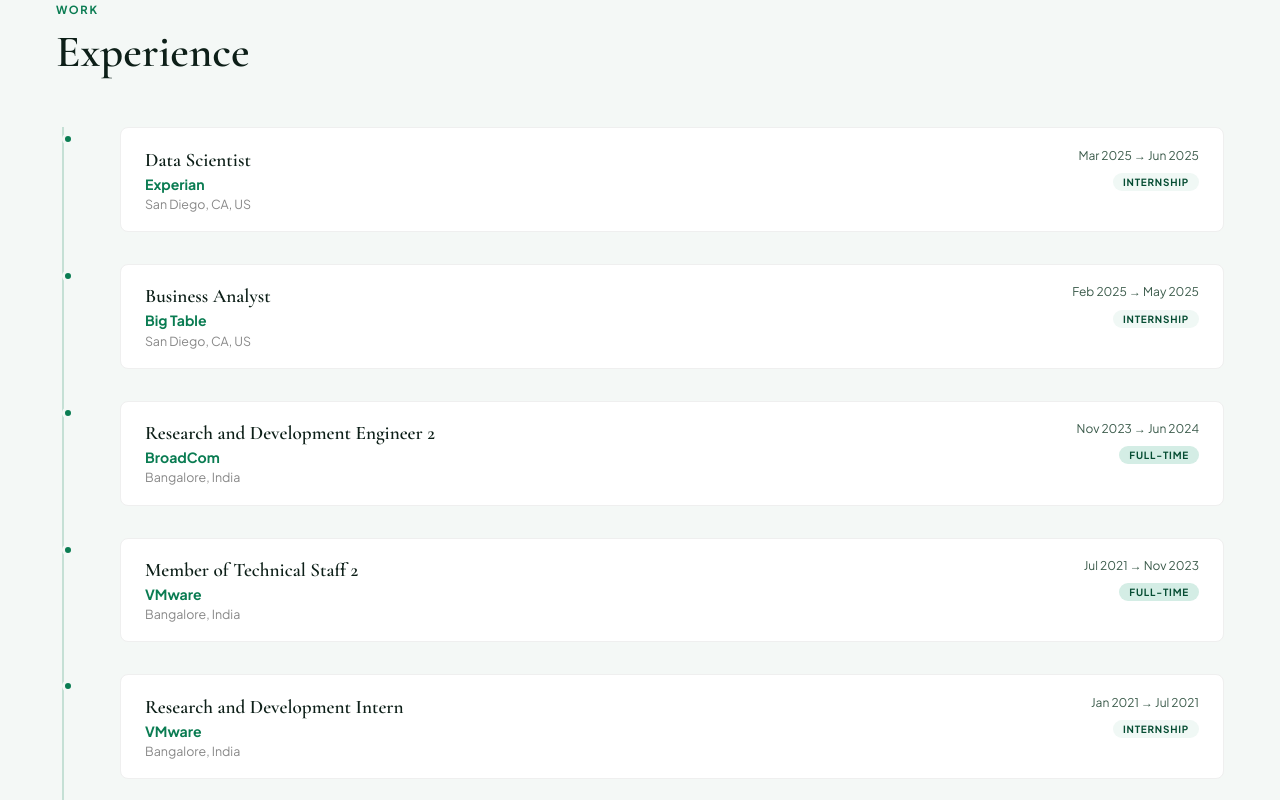
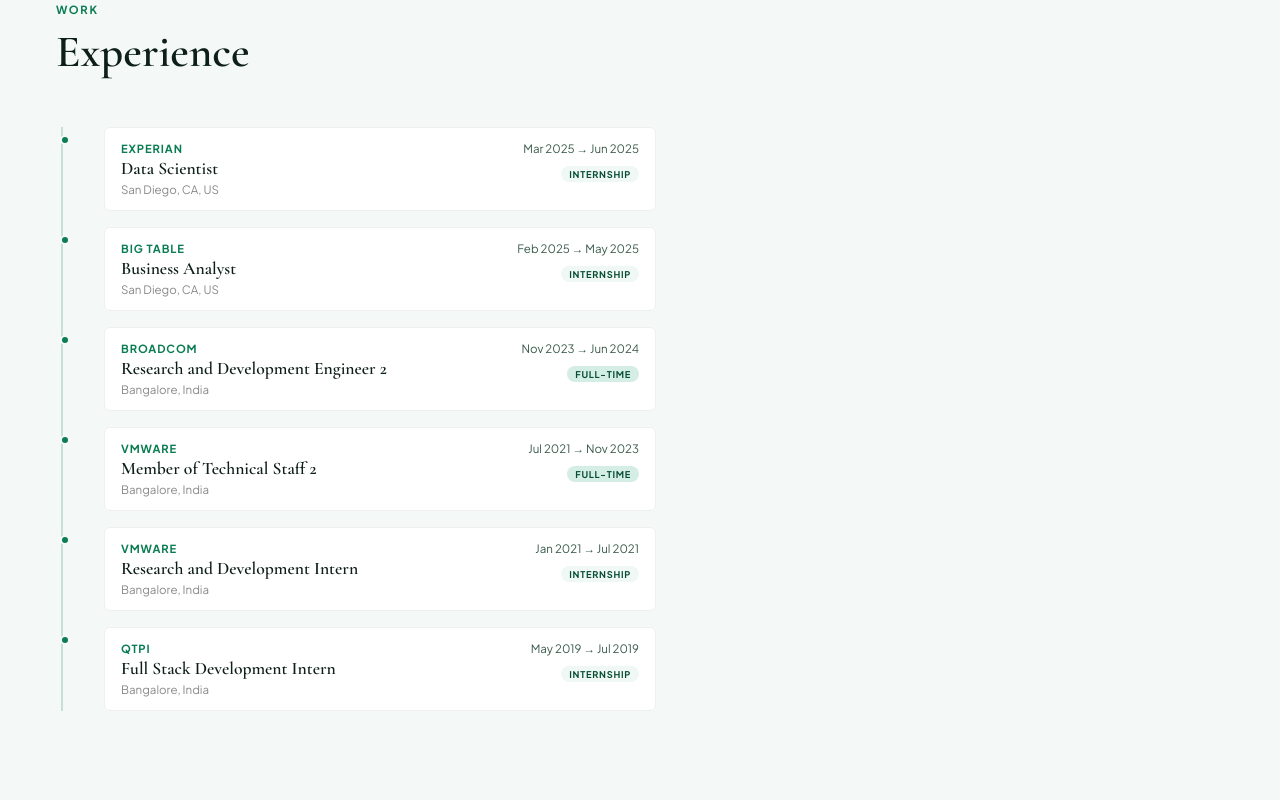
Before and after one commit to Krithikap019/ai-portfolio, a Next.js app: page / in a window 1280 px wide. Shown: the part 1820-2620 px from the top of the page. Built offline with nearby package versions, Linux system fonts and the light colour scheme.

Commit message:
emerald theme 7

```diff
--- a/app/page.jsx
+++ b/app/page.jsx
@@ -185,8 +185,8 @@
       <section style={{ padding: "5rem 3.5rem", borderTop: "1px solid rgba(10,124,82,0.15)" }}>
         <p style={{ fontSize: "0.7rem", fontWeight: 700, letterSpacing: "0.15em", textTransform: "uppercase", color: "#0a7c52", marginBottom: "0.6rem" }}>Work</p>
         <h2 style={{ fontFamily: "'Cormorant Garamond', serif", fontSize: "2.8rem", fontWeight: 600, marginBottom: "3rem" }}>Experience</h2>
-        <div style={{ position: "relative", paddingLeft: "2rem" }}>
-          <div style={{ position: "absolute", left: "6px", top: 0, bottom: 0, width: "1.5px", background: "rgba(10,124,82,0.2)" }} />
+        <div style={{ position: "relative", paddingLeft: "1.5rem", maxWidth: "600px" }}>
+          <div style={{ position: "absolute", left: "5px", top: 0, bottom: 0, width: "1.5px", background: "rgba(10,124,82,0.2)" }} />
           {[
             { company: "Experian", role: "Data Scientist", location: "San Diego, CA, US", period: "Mar 2025 → Jun 2025", type: "Internship" },
             { company: "Big Table", role: "Business Analyst", location: "San Diego, CA, US", period: "Feb 2025 → May 2025", type: "Internship" },
@@ -195,22 +195,17 @@
             { company: "VMware", role: "Research and Development Intern", location: "Bangalore, India", period: "Jan 2021 → Jul 2021", type: "Internship" },
             { company: "QtPi", role: "Full Stack Development Intern", location: "Bangalore, India", period: "May 2019 → Jul 2019", type: "Internship" },
           ].map((exp, i) => (
-            <div key={i} style={{ position: "relative", marginBottom: "2rem", paddingLeft: "2rem" }}>
-              <div style={{ position: "absolute", left: "-1.65rem", top: "6px", width: "12px", height: "12px", borderRadius: "50%", background: "#0a7c52", border: "3px solid #f4f8f6", zIndex: 1 }} />
-              <div style={{ background: "#fff", border: "1px solid #efefef", borderRadius: "8px", padding: "1.2rem 1.5rem", transition: "border-color 0.2s, transform 0.2s" }}
-                onMouseEnter={(e) => { e.currentTarget.style.borderColor = "#0a7c52"; e.currentTarget.style.transform = "translateX(4px)"; }}
-                onMouseLeave={(e) => { e.currentTarget.style.borderColor = "#efefef"; e.currentTarget.style.transform = "translateX(0)"; }}
-              >
-                <div style={{ display: "flex", justifyContent: "space-between", alignItems: "flex-start" }}>
-                  <div>
-                    <h3 style={{ fontFamily: "'Cormorant Garamond', serif", fontSize: "1.2rem", fontWeight: 600, marginBottom: "0.2rem" }}>{exp.role}</h3>
-                    <p style={{ fontSize: "0.88rem", fontWeight: 700, color: "#0a7c52", marginBottom: "0.2rem" }}>{exp.company}</p>
-                    <p style={{ fontSize: "0.78rem", color: "#888" }}>{exp.location}</p>
-                  </div>
-                  <div style={{ textAlign: "right", flexShrink: 0, marginLeft: "2rem" }}>
-                    <p style={{ fontSize: "0.75rem", color: "#3a5a4a", marginBottom: "0.4rem" }}>{exp.period}</p>
-                    <span style={{ fontSize: "0.62rem", fontWeight: 700, letterSpacing: "0.08em", textTransform: "uppercase", padding: "3px 10px", borderRadius: "20px", background: exp.type === "Full-time" ? "#d4ede5" : "#f0f8f5", color: "#064d33" }}>{exp.type}</span>
-                  </div>
+            <div key={i} style={{ position: "relative", marginBottom: "1rem", paddingLeft: "1.5rem" }}>
+              <div style={{ position: "absolute", left: "-1.25rem", top: "8px", width: "10px", height: "10px", borderRadius: "50%", background: "#0a7c52", border: "2px solid #f4f8f6", zIndex: 1 }} />
+              <div style={{ display: "flex", justifyContent: "space-between", alignItems: "flex-start", padding: "0.8rem 1rem", background: "#fff", border: "1px solid #efefef", borderRadius: "6px" }}>
+                <div>
+                  <p style={{ fontSize: "0.7rem", fontWeight: 700, letterSpacing: "0.08em", textTransform: "uppercase", color: "#0a7c52", marginBottom: "0.2rem" }}>{exp.company}</p>
+                  <h3 style={{ fontFamily: "'Cormorant Garamond', serif", fontSize: "1.1rem", fontWeight: 600, color: "#0d1f18", marginBottom: "0.2rem" }}>{exp.role}</h3>
+                  <p style={{ fontSize: "0.72rem", color: "#888" }}>{exp.location}</p>
+                </div>
+                <div style={{ textAlign: "right", flexShrink: 0, marginLeft: "1rem" }}>
+                  <p style={{ fontSize: "0.72rem", color: "#3a5a4a", marginBottom: "0.3rem" }}>{exp.period}</p>
+                  <span style={{ fontSize: "0.58rem", fontWeight: 700, letterSpacing: "0.08em", textTransform: "uppercase", padding: "2px 8px", borderRadius: "20px", background: exp.type === "Full-time" ? "#d4ede5" : "#f0f8f5", color: "#064d33" }}>{exp.type}</span>
                 </div>
               </div>
             </div>
```
